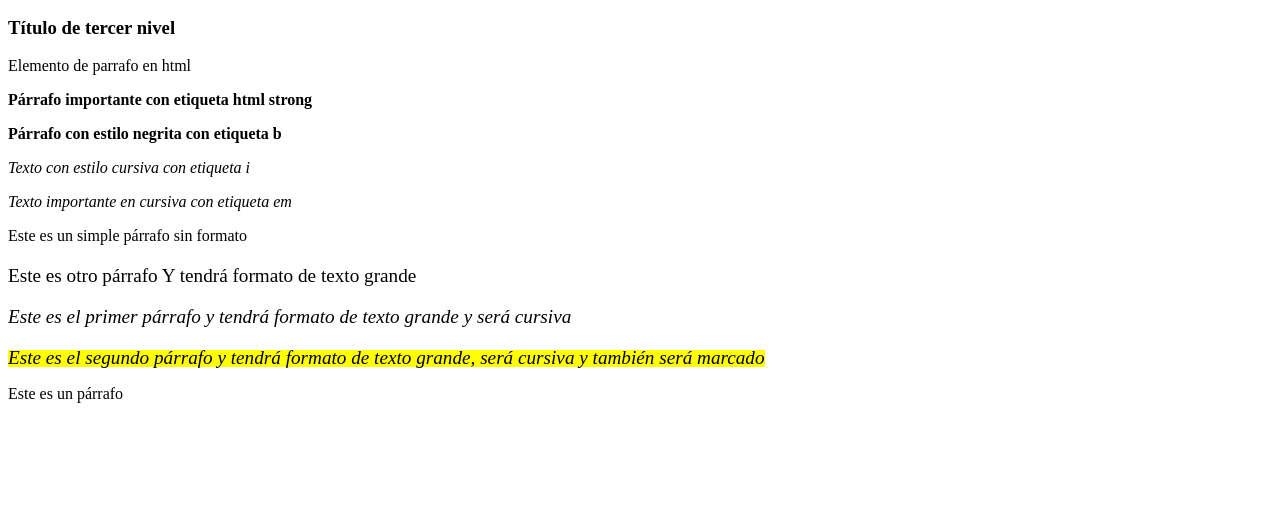
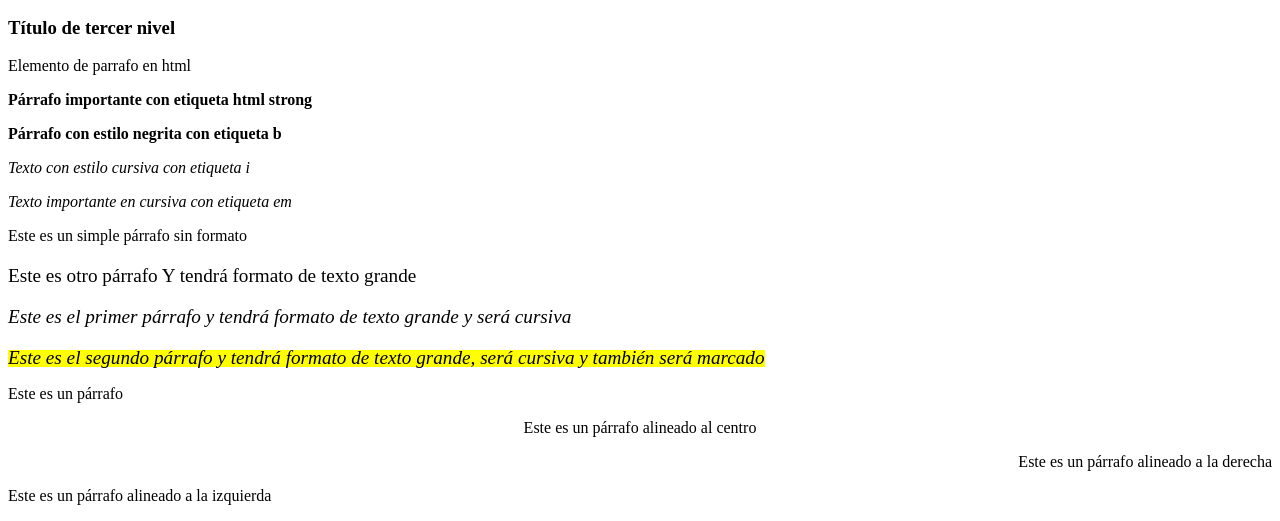
Before and after one commit to faruckchavarria/Etiquetas-ing, a plain HTML site: page index.html in a window 1280 px wide. Shown: the part 400-921 px from the top of the page. Before the commit the page ends 819 px from the top, so only its background shows below. Drawn offline with Linux system fonts and the light colour scheme.

Commit message:
se agrego una etiqueta que centre los parrafos

```diff
--- a/index.html
+++ b/index.html
@@ -87,6 +87,12 @@
     src=Para imágenes-->
 
     <!-- usaremos el atributo de valor para ver lo de anchura y altura-->
-    <p width="800px" height ="1000px" >Este es un párrafo</p>
+    <p width="400px" height ="200px" >Este es un párrafo</p>
+
+    <!-- usaremos la etiqueta align con su valor en el center aplicado
+    para que el texto este alineado al centro -->
+    <p align="center">Este es un párrafo alineado al centro</p>
+    <p align="right">Este es un párrafo alineado a la derecha</p>
+    <p align="left">Este es un párrafo alineado a la izquierda</p>
 </body>
 </html>
```
